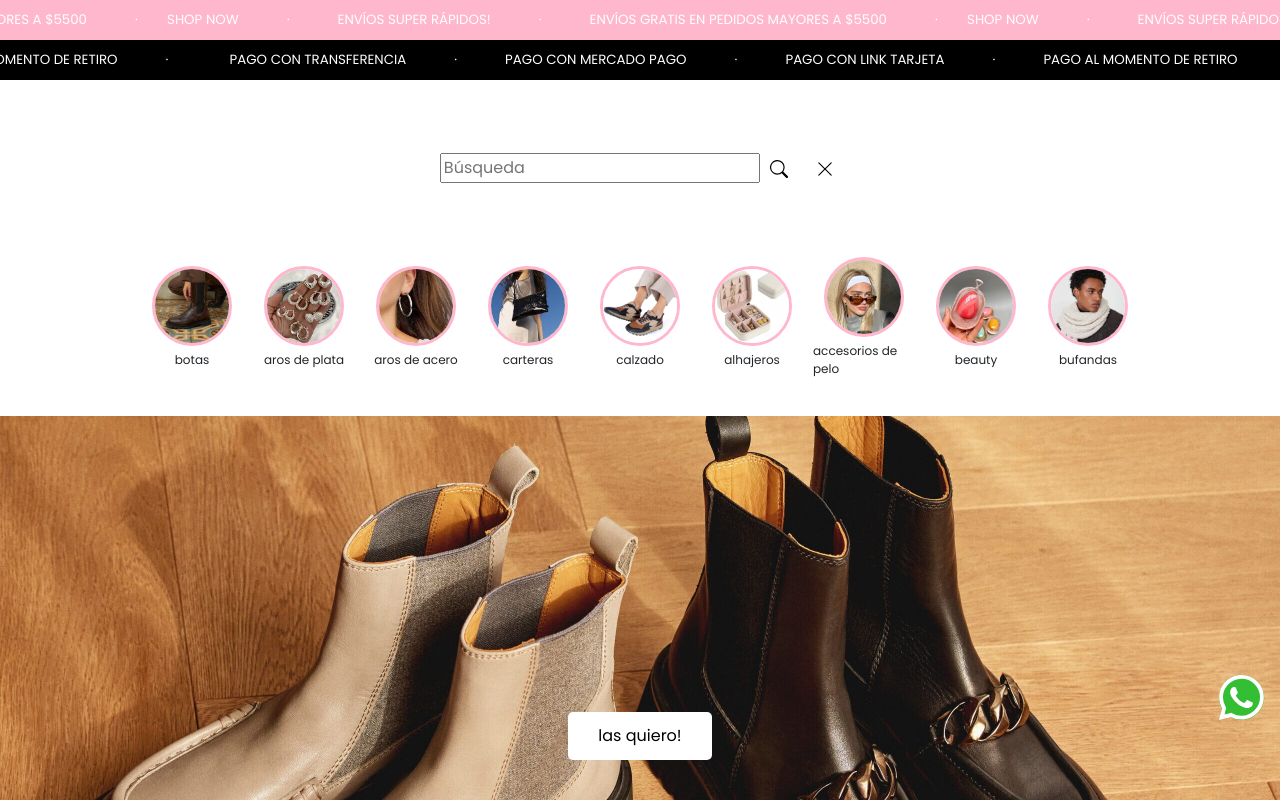
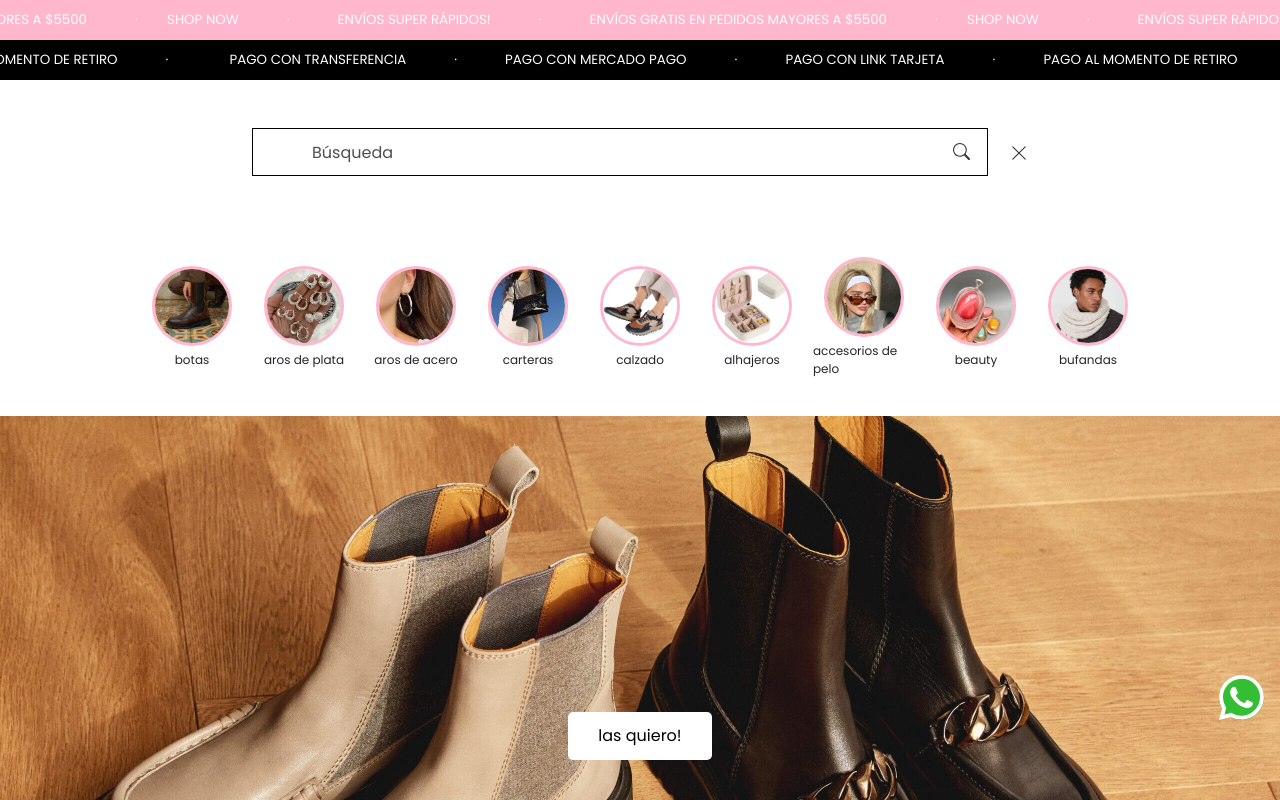
Before and after one commit to lucianatoga/e-shop, a website: page index.html in a window 1280 px wide. Both pictures are taken after a click on the button 71 px from the left and 126 px from the top of the page. Shown: the top 800 px of the page. Drawn offline with nearby package versions, Linux system fonts and the light colour scheme; files whose address does not match are found by name.

Commit message:
working on search bar functionality

```diff
--- a/index.html
+++ b/index.html
@@ -54,8 +54,9 @@
     <main>
         <section class="search-section" id="search-section">
             <form>
-                <input type="search" placeholder="Búsqueda">
-                <button type="submit" class="simple-button"><svg xmlns="http://www.w3.org/2000/svg" width="18" height="18" fill="currentColor" class="bi bi-search" viewBox="0 0 16 16">
+                <input type="text" name="search" id="search">
+                <label for="search">Búsqueda</label>
+                <button type="submit" class="simple-button"><svg xmlns="http://www.w3.org/2000/svg" width="17" height="17" fill="currentColor" class="bi bi-search" viewBox="0 0 16 16">
                     <path d="M11.742 10.344a6.5 6.5 0 1 0-1.397 1.398h-.001q.044.06.098.115l3.85 3.85a1 1 0 0 0 1.415-1.414l-3.85-3.85a1 1 0 0 0-.115-.1zM12 6.5a5.5 5.5 0 1 1-11 0 5.5 5.5 0 0 1 11 0"/>
                 </svg></button>
             </form>
--- a/index.js
+++ b/index.js
@@ -1,14 +1,26 @@
+const search_section=document.getElementById("search-section");
+
 const search_button=document.getElementById("search-button");
 search_button.addEventListener('click', ()=>{
-    const search_section=document.getElementById("search-section");
     search_section.style.display="flex";
     search_section.style.position="absolute";
-    search_section.style.top="6rem";
+    search_section.style.top="5rem";
     search_section.style.zIndex="100"
 
 })
 const close_button=document.getElementById("close-button");
 close_button.addEventListener('click', ()=>{
-    const search_section=document.getElementById("search-section");
     search_section.style.display="none";
 })
+
+const search_bar_input=document.querySelector('input[name="search"]');
+search_bar_input.addEventListener('focus', ()=>{
+    const search_label=document.querySelector('label[for="search"]');
+    search_label.style.fontSize="10px";
+    search_label.style.top="3.5rem";
+})
+search_bar_input.addEventListener('blur', ()=>{
+    const search_label=document.querySelector('label[for="search"]');
+    search_label.style.fontSize="1rem";
+    search_label.style.top="3.8rem";
+})
--- a/scss/layout/_header.scss
+++ b/scss/layout/_header.scss
@@ -66,6 +66,11 @@ header{
 .simple-button{
     border: none;
     background:none;
+    padding: 0;
+    :hover{
+        width: 19px;
+        height: 19px;
+    }
 }
 .search-section{
     display: none;
@@ -75,13 +80,40 @@ header{
     flex-direction: row;
     justify-content: center;
     align-items: center;
-    gap: 1rem;
+    label{
+        position: absolute;
+        left: 19.5rem;
+        top: 3.8rem;
+        pointer-events: none;
+        color: rgb(77, 77, 77);
+    }
     input{
-        width: 20rem;
+        height: 3rem;
+        width: 46rem;
+        border: 1px solid black;
+        padding: 0 1rem;
+        color: black;
+        outline: none;
+        font-size: .8rem;
+    }
+    // input:focus~label{
+    //     top: 3.5rem;
+    //     font-size: 10px;
+    // }
+    input:focus{
+        border: 2px solid black;
     }
     input:hover{
-        border: 2px solid black
+        border: 2px solid black;
     }
+    button{
+        color: rgb(54, 54, 54);
+    }
+}
+
+.search-section form > button{
+    position: relative;
+    right: 2.5rem;
 }
 // .search-bar{
 //     display: flex;
```
Also changed, not shown: css/styles.css, 1 other file.
